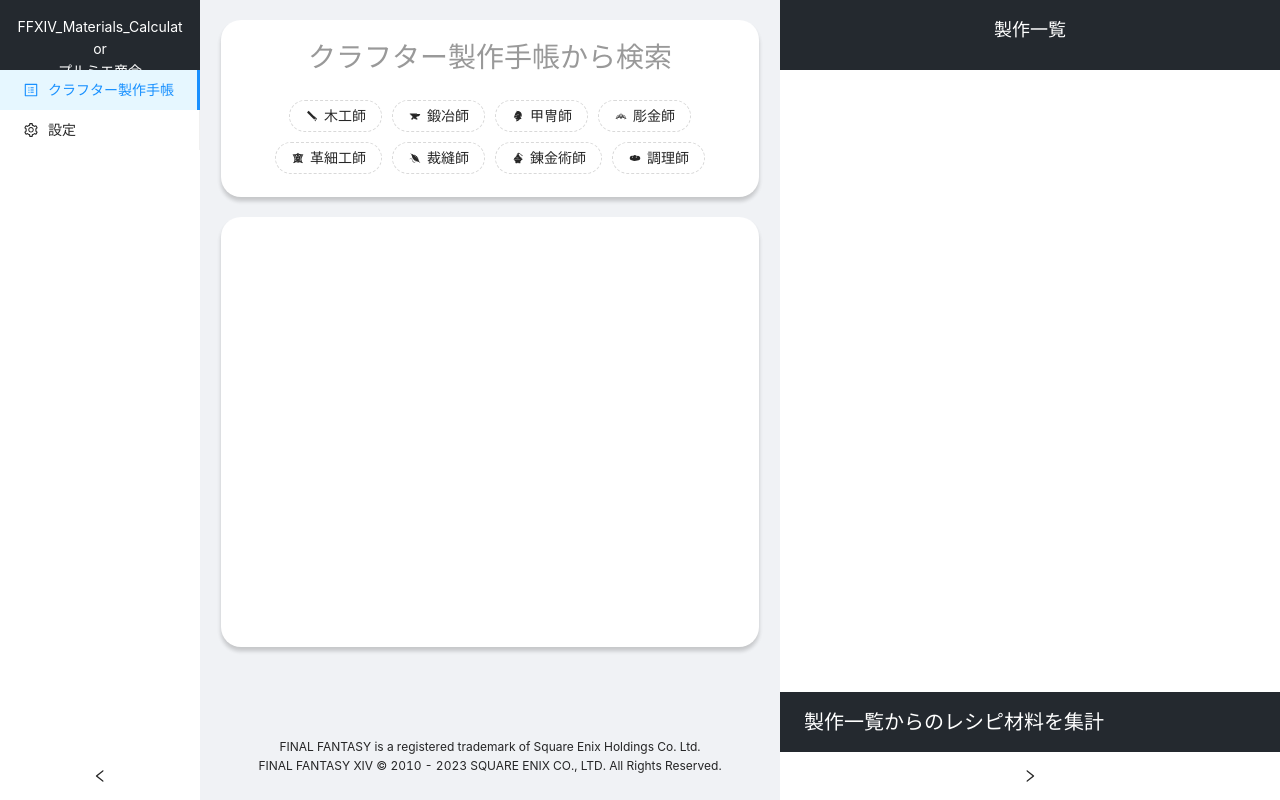
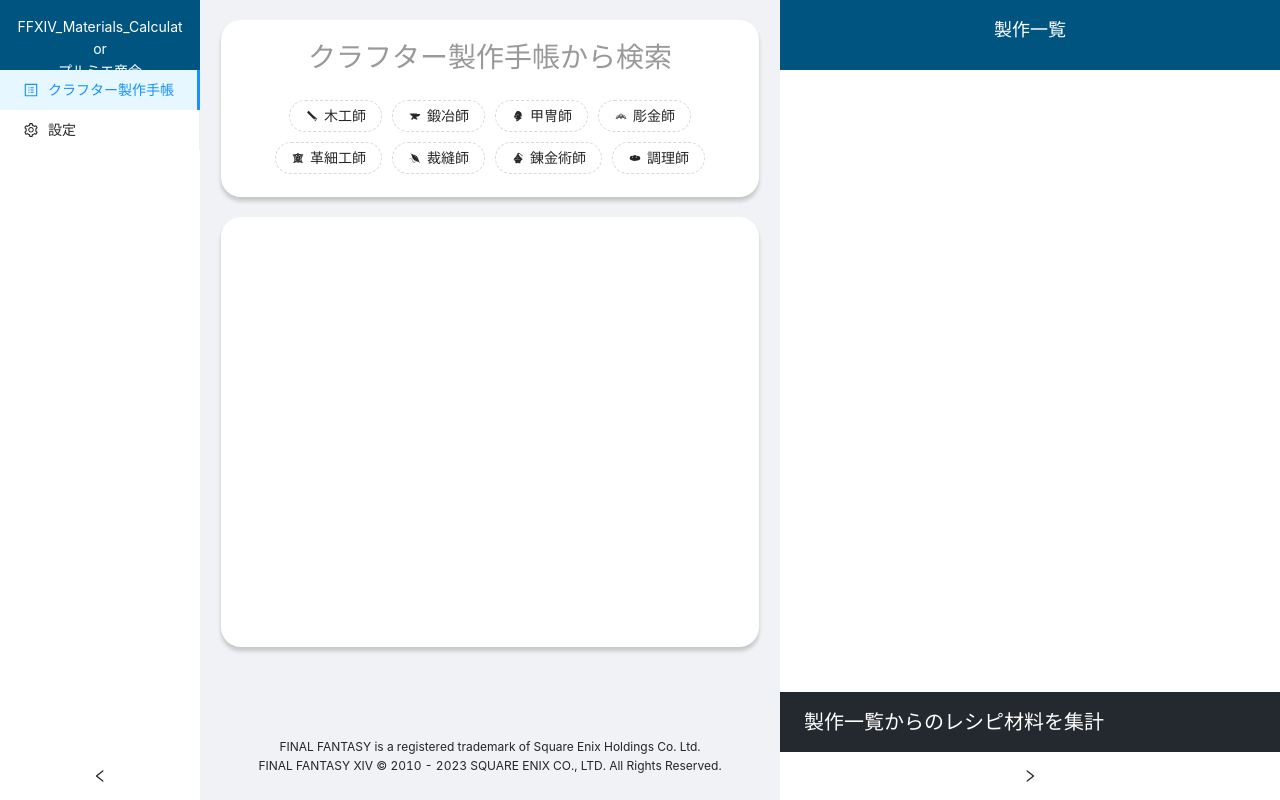
Before and after one commit to Premier-Histoire/FFXIV_Material_Calculator, a React (Create React App) app: page / in a window 1280 px wide. Built offline with nearby package versions, Linux system fonts and the light colour scheme.

Commit message:
Update App.scss

```diff
--- a/src/App.scss
+++ b/src/App.scss
@@ -6,7 +6,7 @@
   padding: 16px;
   text-align: center;
   color: white;
-  background-color: #24292f;
+  background-color: #005580;
 }
 
 // .sidebar-area {
```
